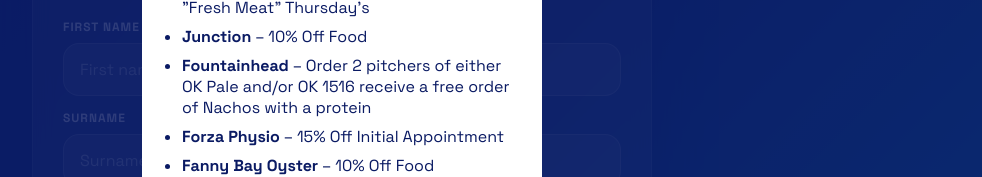
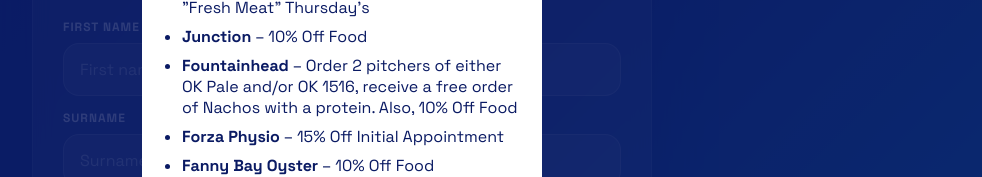
Before and after one commit to OutForKicks/2026-OFK-Member, a plain HTML site: page index.html in a window 1280 px wide. Both pictures are taken after a click on the button "VIEW DISCOUNTS". Shown: the part 274-451 px from the top of the page, without its empty margins (298-1280 px from the left). Drawn offline with Linux system fonts and the light colour scheme.

Commit message:
Update index.html

```diff
--- a/index.html
+++ b/index.html
@@ -112,7 +112,7 @@
     <ul class="discount-list">
       <li><strong>Pumpjack Pub</strong> – Complimentary Cover for "Fresh Meat" Thursday's</li>
       <li><strong>Junction</strong> – 10% Off Food</li>
-      <li><strong>Fountainhead</strong> – Order 2 pitchers of either OK Pale and/or OK 1516 receive a free order of Nachos with a protein</li>
+      <li><strong>Fountainhead</strong> – Order 2 pitchers of either OK Pale and/or OK 1516, receive a free order of Nachos with a protein. Also, 10% Off Food</li>
       <li><strong>Forza Physio</strong> – 15% Off Initial Appointment</li>
       <li><strong>Fanny Bay Oyster</strong> – 10% Off Food</li>
       <li><strong>Soccer West</strong> – 10% Off Footwear</li>
```
